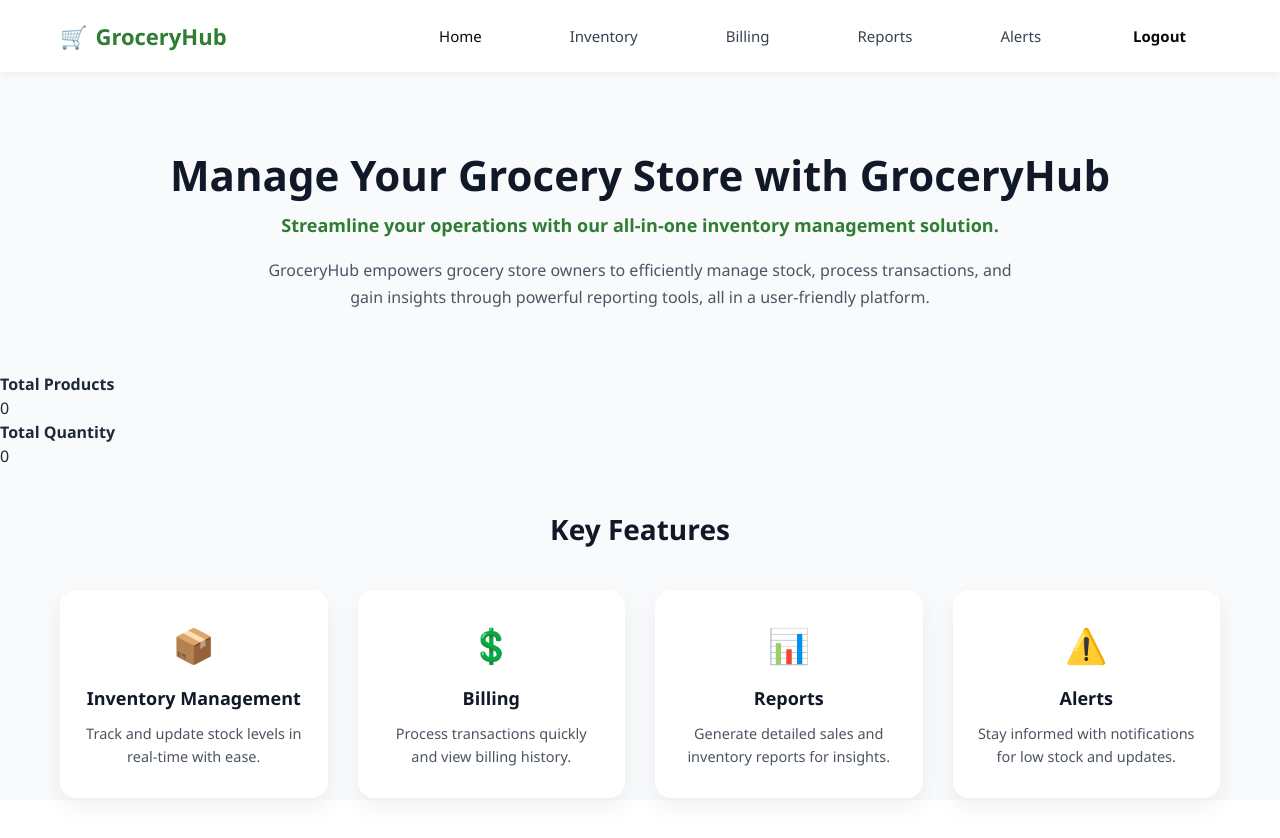
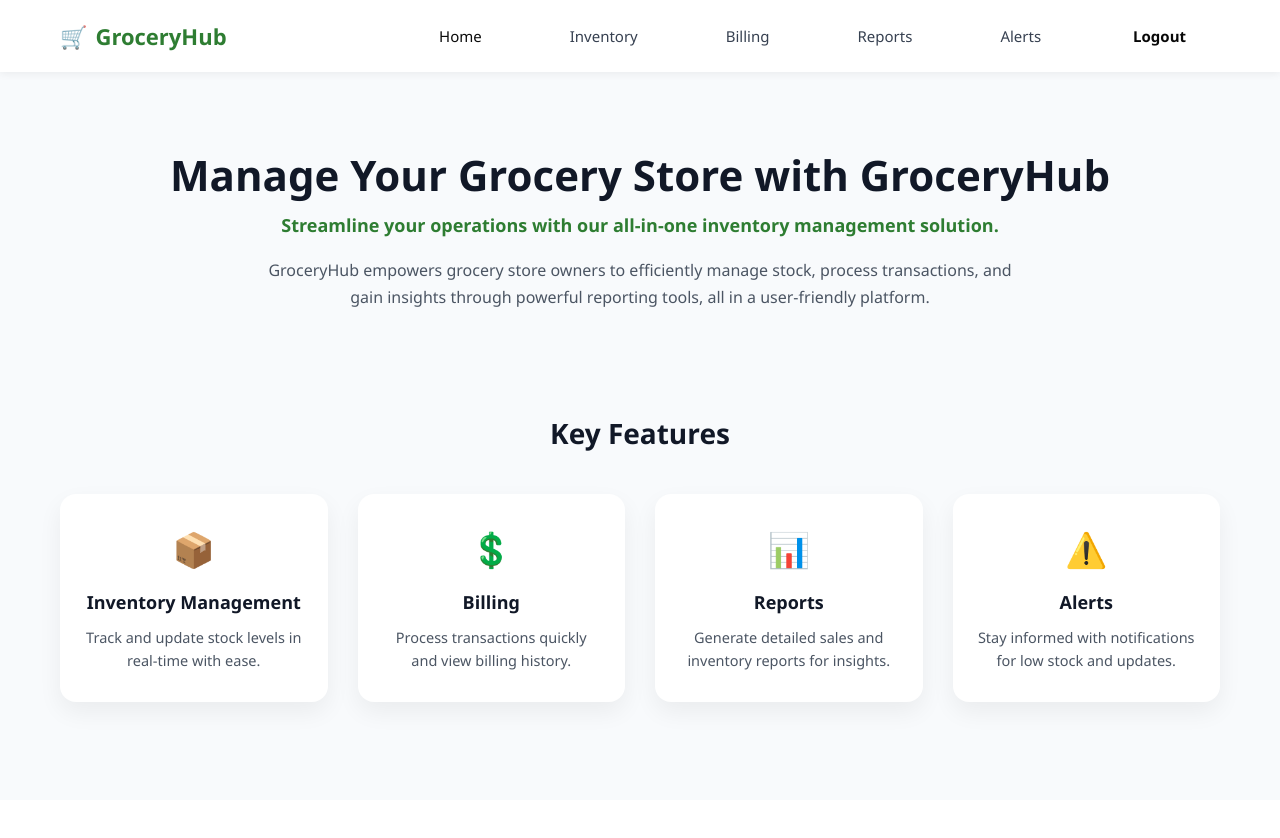
Before and after one commit to AnirudhMadas/GroceryHub, a React (Vite) app in the folder frontend/: page / in a window 1280 px wide. Shown: the top 838 px of the page. After the commit the page ends 800 px from the top, so only its background shows below. Built offline with nearby package versions, Linux system fonts and the light colour scheme; no server answers; sample sign-in values are in the browser's storage.

Commit message:
cleaned up home page

```diff
--- a/frontend/src/pages/Home.jsx
+++ b/frontend/src/pages/Home.jsx
@@ -32,19 +32,6 @@ const Home = () => {
           process transactions, and gain insights through powerful reporting
           tools, all in a user-friendly platform.
         </p>
-      </section>
-
-      {/* Stats Section */}
-      <section className="home-stats">
-        <div className="stat-card">
-          <h4>Total Products</h4>
-          <p>{totalProducts}</p>
-        </div>
-
-        <div className="stat-card">
-          <h4>Total Quantity</h4>
-          <p>{totalQuantity}</p>
-        </div>
       </section>
 
       {/* Features Section */}
```
